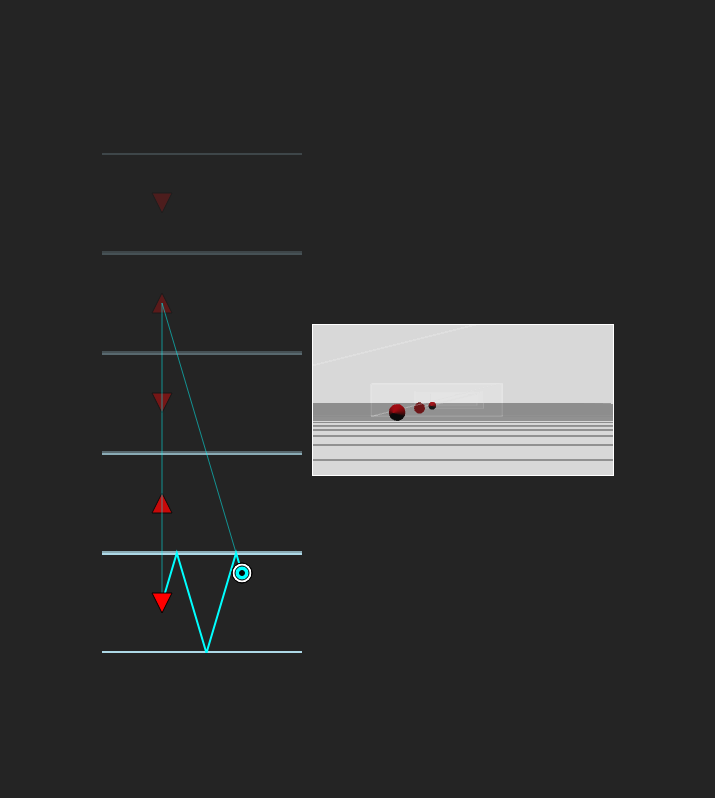
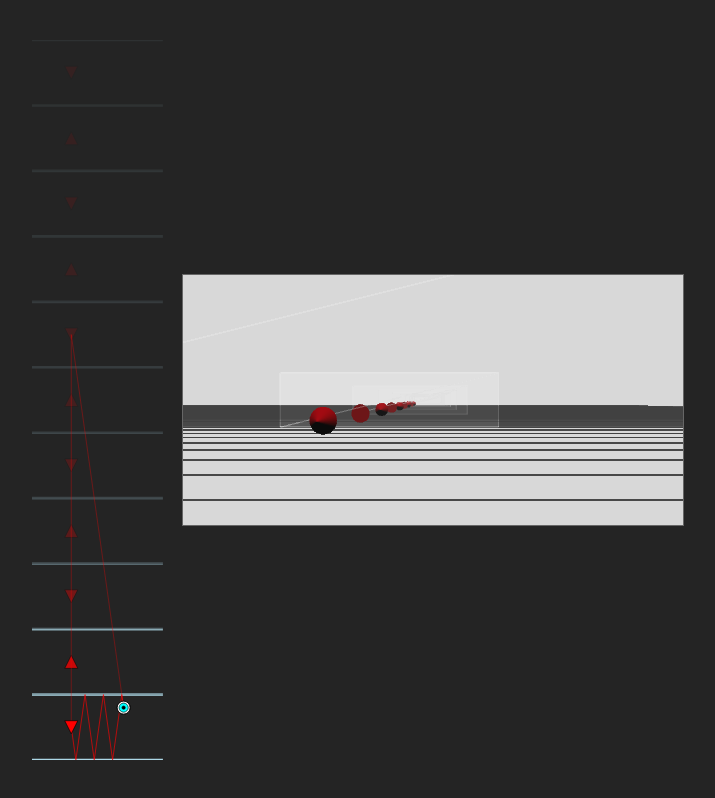
Before and after one commit to aokorodu/multiverse, a React (Vite) app in the folder the-multiverse/: page / in a window 1280 px wide. Shown: the whole page, without its empty margins (282-997 px from the left). Built offline with nearby package versions, Linux system fonts and the light colour scheme.

Commit message:
minor stuff

```diff
--- a/the-multiverse/src/App.jsx
+++ b/the-multiverse/src/App.jsx
@@ -21,7 +21,7 @@ function App() {
 
   let activeLine = null;
 
-  const numOfReflections = 4;
+  const numOfReflections = 10;
   const svgWidth = roomWidth;
   const svgHeight = roomHeight + numOfReflections * roomHeight;
   const ballR = 10;
@@ -245,7 +245,7 @@ function App() {
           points={str}
           stroke={lineColors[index]}
           fill="none"
-          strokeWidth={2}
+          strokeWidth={1}
         />
       );
     });
@@ -273,7 +273,7 @@ function App() {
     getReflectionPositions();
     drawLines();
     getMirrorReflectionPoints();
-    switchOnLines(2);
+    switchOnLines(5);
   }, [objectPosition, cameraPosition]);
 
   return (
@@ -282,8 +282,8 @@ function App() {
         <div id="svgHolder">
           <svg
             ref={stage}
-            width={svgWidth}
-            height={svgHeight}
+            width={"100%"}
+            height={"100%"}
             viewBox={`0 0 ${roomWidth} ${svgHeight}`}
           >
             <g>{getReflections()}</g>
@@ -317,7 +317,6 @@ function App() {
               onUpdate={(c) => c.updateProjectionMatrix()}
             ></PerspectiveCamera>
             <directionalLight position={[0, 1, 0.5]} />
-
             <mesh
               position={[
                 objectPosition.x / 10,
@@ -333,7 +332,7 @@ function App() {
 
             {getMeshMirrors()}
 
-            <gridHelper args={[200, 100]} />
+            <gridHelper args={[200, 100, "#383838", "#383838"]} />
             {/* <OrbitControls /> */}
           </Canvas>
         </div>
--- a/the-multiverse/src/index.css
+++ b/the-multiverse/src/index.css
@@ -23,8 +23,8 @@ body {
 }
 
 canvas {
-  width: 300px;
-  height: 150px;
+  width: 500px;
+  height: 250px;
 }
 
 svg {
@@ -36,15 +36,16 @@ svg {
   flex-direction: row;
   justify-content: center;
   align-items: center;
-  gap: 10px;
+  gap: 20px;
 }
 
 #canvasHolder {
   width: fit-content;
   height: fit-content;
-  border: 1px solid white;
+  border: 1px solid rgb(102, 102, 102);
 }
 
 #svgHolder {
   transform: scale(1, -1);
+  height: 90vh;
 }
```
